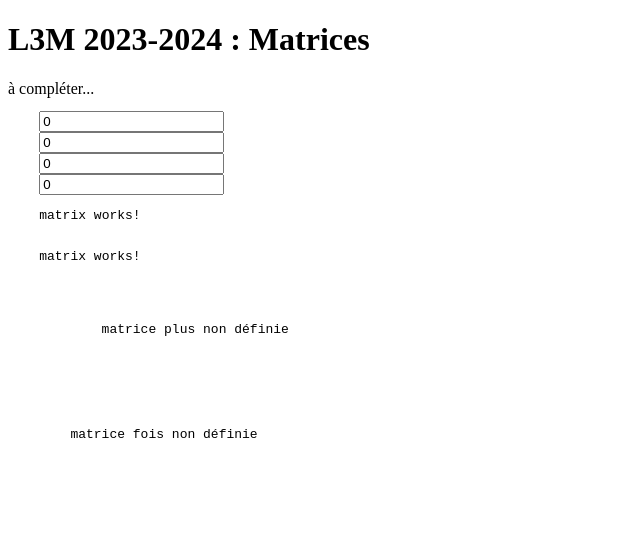
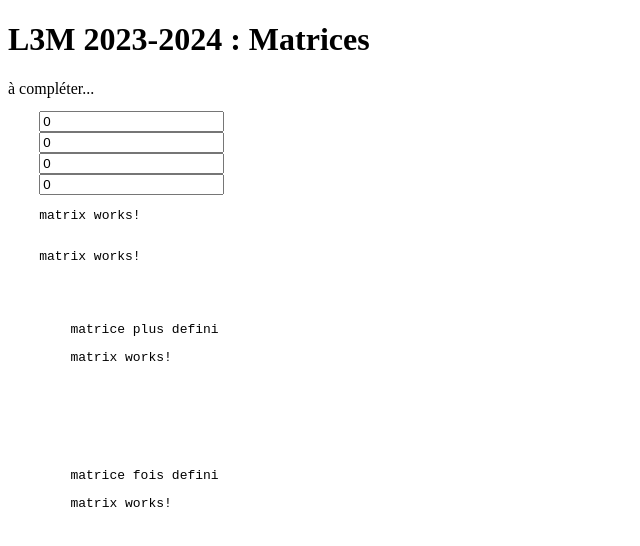
Before and after one commit to l3-miage-cl-ihm/gestion-de-matrices-l3-miage-2023-2024-l3miage-campusb, an Angular app: page / in a window 1280 px wide. Shown: the top 546 px of the page, without its empty margins (0-640 px from the left). Built offline with nearby package versions, Linux system fonts and the light colour scheme.

Commit message:
modif html etape 3

```diff
--- a/src/app/app.component.html
+++ b/src/app/app.component.html
@@ -21,22 +21,24 @@
         [data] = "sigM2()">
     </app-matrix>
 
-    <div *ngIf="sigM1plusM2() as undefined;else elseBlock1">
-            matrice plus non définie
+    <div *ngIf="sigM1plusM2() as Matrix;else elseBlock1">
+        matrice plus defini
+        <app-matrix
+        [data] = "sigM1plusM2()">
+        </app-matrix>
     </div>
     <ng-template #elseBlock1>
-        <app-matrix
-            [data] = "sigM1plusM2()">
-        </app-matrix>
+        matrice plus non définie
     </ng-template>
 
-    <div *ngIf="sigM1xM2() as undefined;else elseBlock2">
-        matrice fois non définie
-    </div>
-    <ng-template #elseBlock2>
+    <div *ngIf="sigM1xM2() as Matrix;else elseBlock2">
+        matrice fois defini
         <app-matrix
             [data] = "sigM1xM2()">
         </app-matrix>
+    </div>
+    <ng-template #elseBlock2>
+        matrice fois non définie
     </ng-template>
 
 </pre>
```
